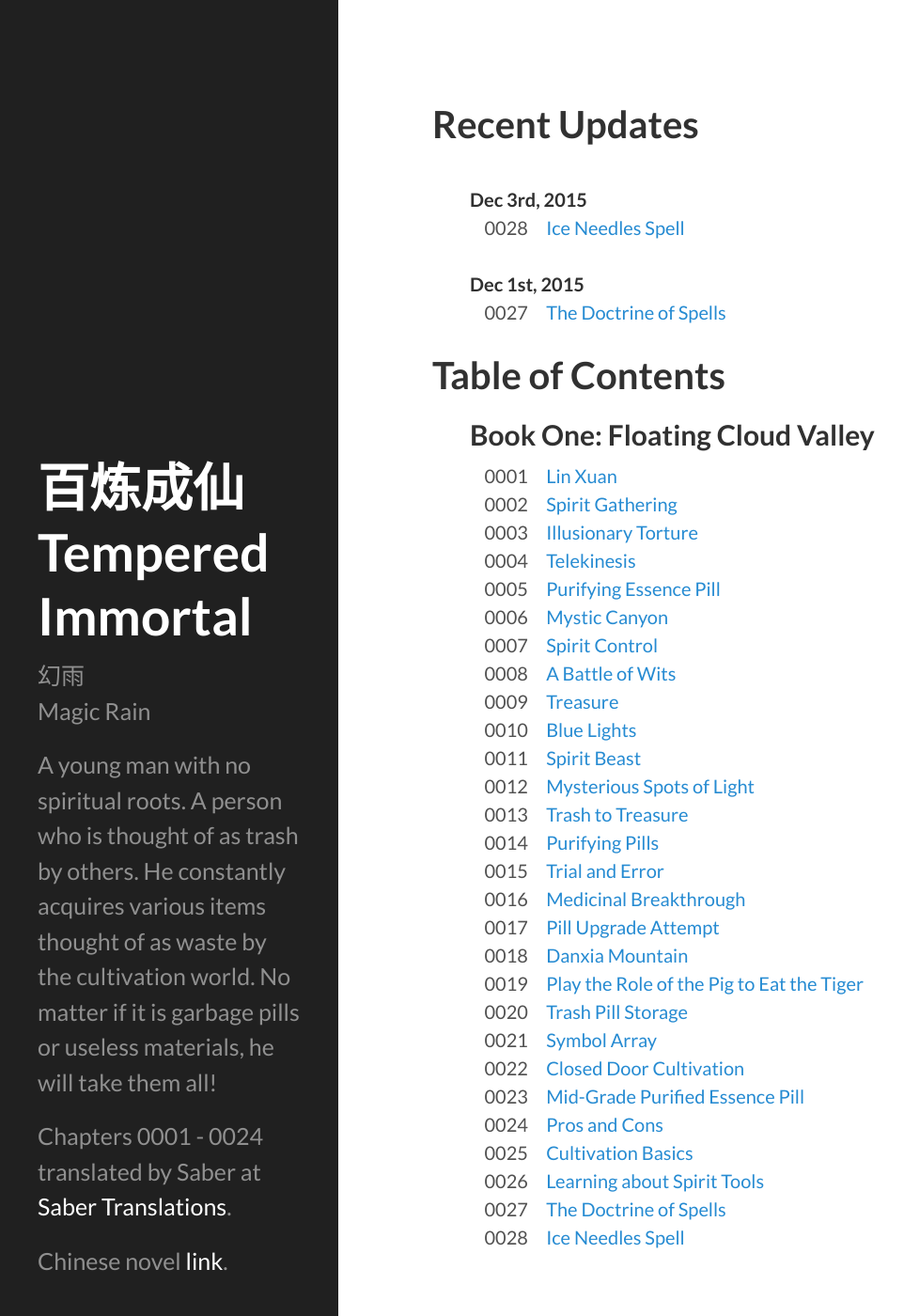
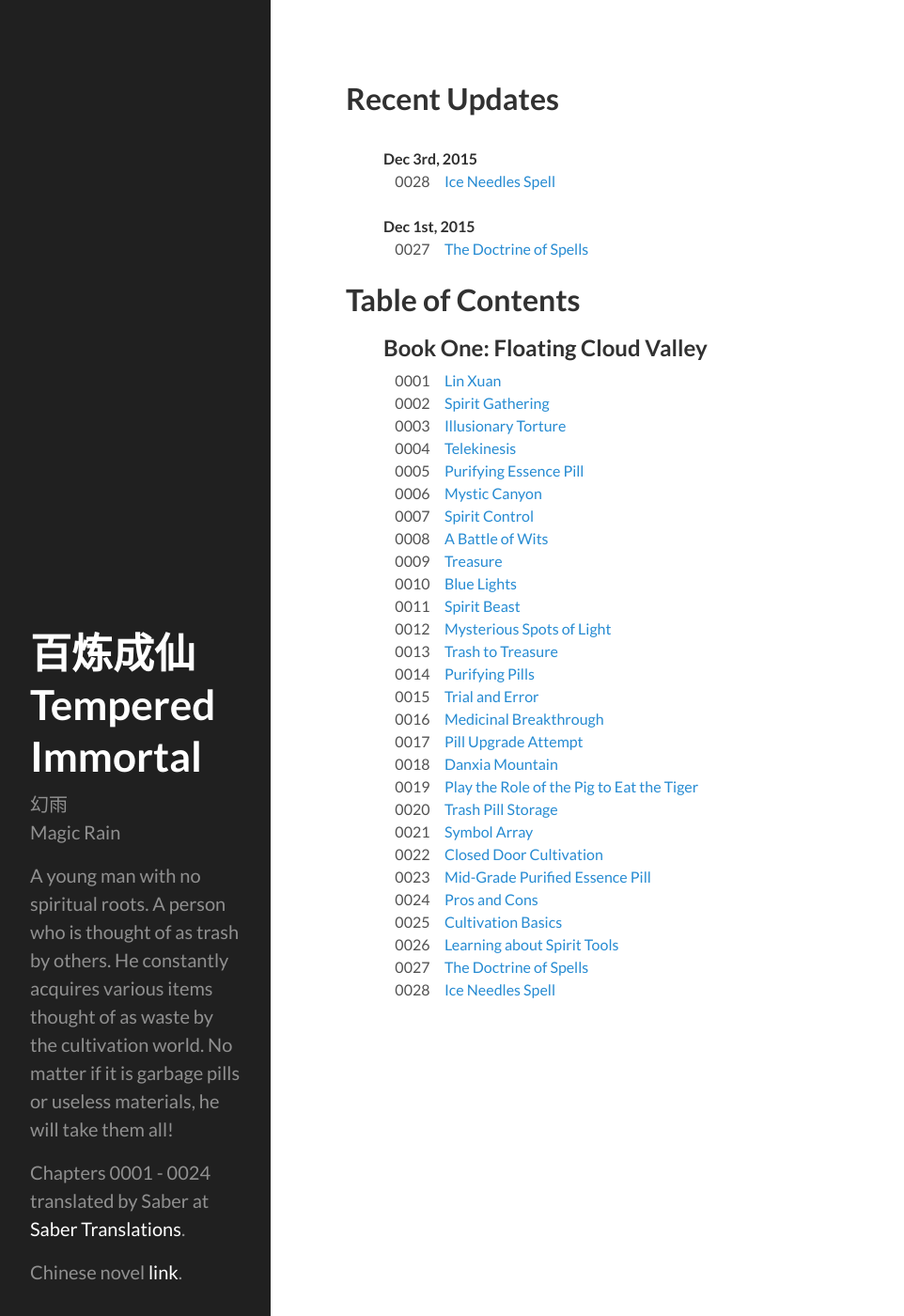
Before and after one commit to blcxtranslations/blcx, a Jekyll site: the page built from index.html, in a window 1280 px wide and 1400 px high. Shown: the whole window at 94% size, without its empty margins (0-962 px from the left). Built offline with Jekyll 4.4.1, drawn with Linux system fonts in a browser that asks for light colours.

Commit message:
The problem is that everything is in REM

```diff
--- a/css/style.css
+++ b/css/style.css
@@ -1,9 +1,6 @@
 @media (min-width: 58em) {
   html {
-    font-size: 20px;
-  }
-  .sidebar-about {
-    font-size: 20px;
+    font-size: 16px;
   }
 }
 
```
